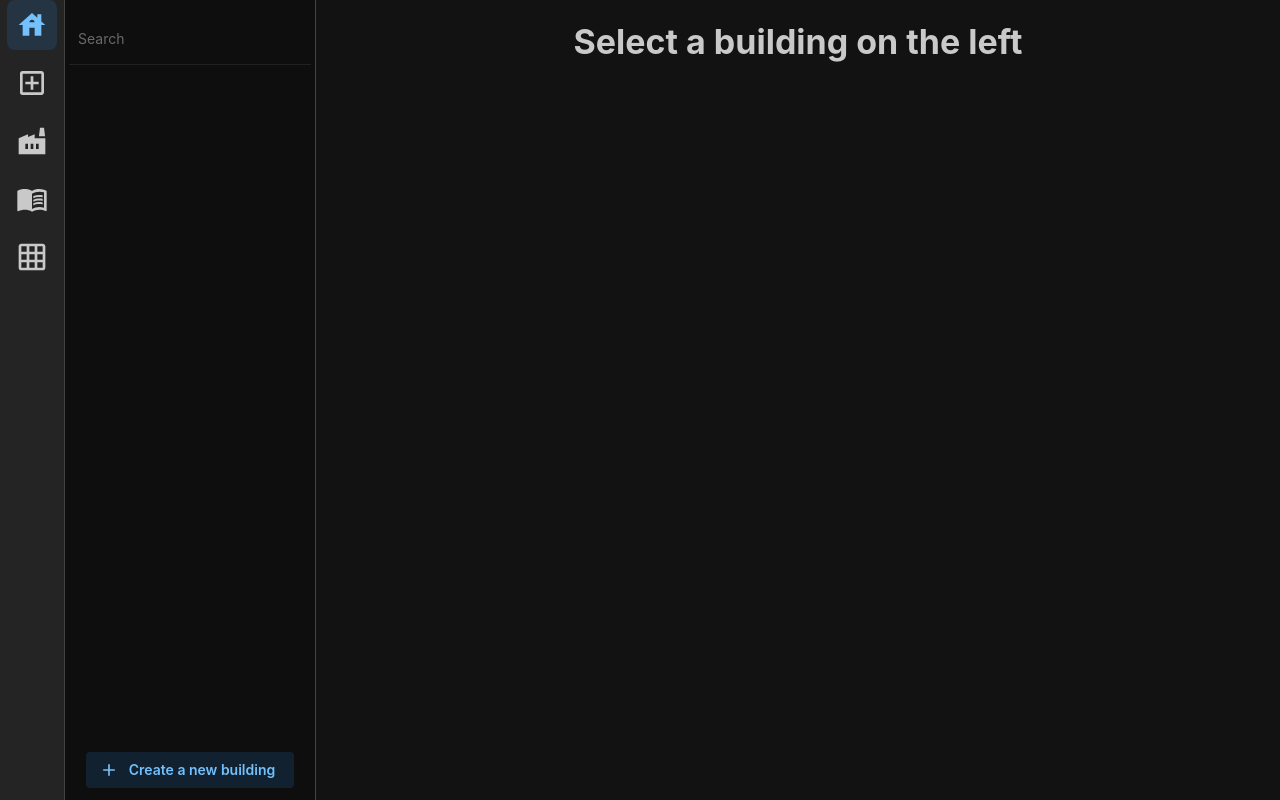
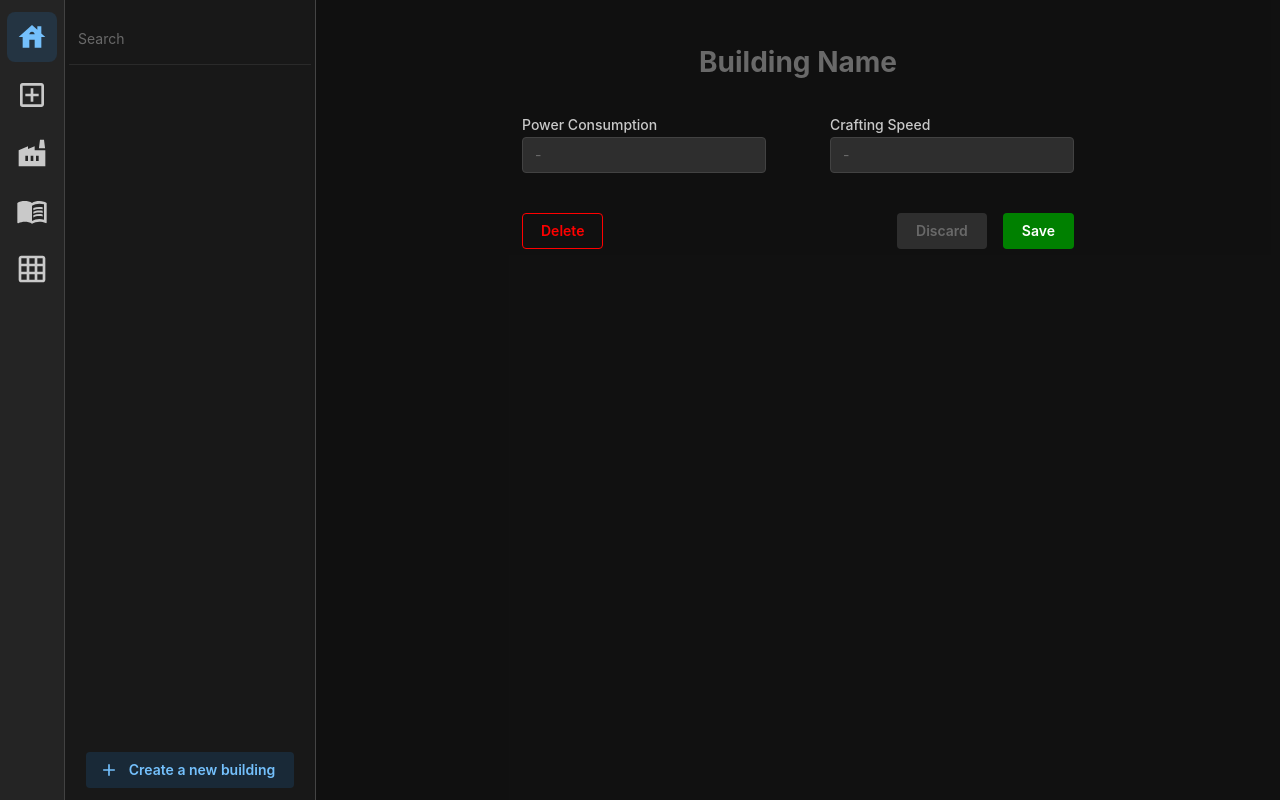
Before and after one commit to JamesPRobertson/eager-ermine, a React (Vite) app: page /buildings in a window 1280 px wide. Built offline with nearby package versions, Linux system fonts and the light colour scheme.

Commit message:
Overhauled BuildingPage

```diff
--- a/src/App.module.css
+++ b/src/App.module.css
@@ -1,6 +1,7 @@
 .navbar {
   gap: 8px;
   align-items: center;
+  padding-top: 0.75em;
 }
 
 .inputs {
--- a/src/components/ItemSelect/itemSelect.module.css
+++ b/src/components/ItemSelect/itemSelect.module.css
@@ -5,7 +5,7 @@
   gap: 0.5em;
   justify-content: start;
   width: 250px;
-  background-color: rgba(0,0,0, 0.25);
+  background-color: rgba(24, 24, 24, 1);
   height: 100%;
 }
 
--- a/src/pages/Recipes/components/RecipeEditControls/RecipeEditControls.module.css
+++ b/src/components/ObjectNameEntry/ObjectNameEntry.module.css
@@ -1,4 +1,4 @@
-.nameInput {
+.input {
   text-align: center;
   font-weight: 700;
   font-size: 1.75em;
--- /dev/null
+++ b/src/components/ObjectNameEntry/ObjectNameEntry.tsx
@@ -0,0 +1,25 @@
+import { TextInput } from "@mantine/core";
+
+import classes from "./ObjectNameEntry.module.css";
+
+type ObjectNameEntryProps = {
+  form: any;
+  formKey: string;
+  placeholder?: string;
+};
+
+export const ObjectNameEntry = ({ form, formKey, placeholder }: ObjectNameEntryProps) => {
+  return (
+    <TextInput
+      classNames={{
+        input: classes.input
+      }}
+      variant="unstyled"
+      placeholder={placeholder ?? "Name"}
+      size="xl"
+      miw={500}
+      key={form.key(formKey)}
+      {...form.getInputProps(formKey)}
+    />
+  );
+};
--- a/src/pages/Buildings/BuildingsPage.tsx
+++ b/src/pages/Buildings/BuildingsPage.tsx
@@ -29,7 +29,7 @@ export const BuildingsPage = () => {
         label="building"
       />
       <div style={{ alignSelf: "stretch", width: 1, backgroundColor: "#444" }} />
-      <BuildingEditControls selected={selectedEntry} />
+      <BuildingEditControls selected={selectedEntry} key={selectedEntry?.id} />
     </Flex>
   );
 };
--- a/src/pages/Buildings/components/BuildingEditControls/BuildingEditControls.tsx
+++ b/src/pages/Buildings/components/BuildingEditControls/BuildingEditControls.tsx
@@ -1,23 +1,49 @@
-import { Button, Flex, Group, TextInput, Title } from "@mantine/core";
+import { Button, Flex, Group, NumberInput, Space } from "@mantine/core";
 
 import { database } from "lib/database";
 import { useForm } from "@mantine/form";
+import { ObjectNameEntry } from "components/ObjectNameEntry/ObjectNameEntry";
+
+type FormValues = {
+  name?: string;
+  craftingSpeedFactor?: number;
+  powerConsumption?: number;
+};
+
+const initialFormValues: FormValues = {
+  name: undefined,
+  craftingSpeedFactor: undefined,
+  powerConsumption: undefined
+};
+
+function mapBuildingToFormValues(building: Building): FormValues {
+  return {
+    name: building.name,
+    craftingSpeedFactor: building.craftingSpeedFactor,
+    powerConsumption: building.powerConsumption
+  };
+}
 
 export const BuildingEditControls = ({ selected }: { selected?: Building }) => {
-  const form = useForm({
+  const form = useForm<FormValues>({
     mode: "uncontrolled",
-    initialValues: {
-      name: ""
-    },
+    initialValues: selected ?? initialFormValues,
     validate: {
       name: (value) => (value === "" ? "Name cannot be empty" : null)
     }
   });
 
+  console.log(selected);
+
   return (
-    <Flex p="lg" direction="column" gap="lg" align="center" flex={1}>
-      <Title>{selected ? selected.name : "Select a building on the left"}</Title>
-      {selected && (
+    <Flex
+      p="xl"
+      direction="column"
+      align="center"
+      flex={1}
+      style={{ backgroundColor: "rgba(16, 16, 16, 0.66)" }}
+      h="100%"
+    >
       <Flex
         component="form"
         onSubmit={() => {
@@ -29,19 +55,44 @@ export const BuildingEditControls = ({ selected }: { selected?: Building }) => {
           });
         }}
         direction="column"
-          gap="md"
+        gap="lg"
         h="100%"
       >
-          <TextInput label="Name" placeholder={selected.name} key={form.key("name")} {...form.getInputProps("name")} />
-          <Group justify="space-between">
+        <ObjectNameEntry form={form} formKey="name" placeholder="Building Name" />
+        <Group gap="4em">
+          <NumberInput
+            flex={1}
+            label="Power Consumption"
+            hideControls
+            allowNegative={false}
+            placeholder="-"
+            key={form.key("powerConsumption")}
+            {...form.getInputProps("powerConsumption")}
+          />
+          <NumberInput
+            flex={1}
+            label="Crafting Speed"
+            hideControls
+            allowNegative={false}
+            allowDecimal
+            placeholder="-"
+            key={form.key("craftingSpeedFactor")}
+            {...form.getInputProps("craftingSpeedFactor")}
+          />
+        </Group>
+        <Space />
+        <Group>
+          <Group flex={1}>
             <Button variant="outline" color="rgba(255, 0, 0, 1)">
               Delete
             </Button>
-            <Button color="gray">Discard</Button>
-            <Button type="submit">Save</Button>
+          </Group>
+          <Group flex={1} justify="end">
+            <Button color="gray" disabled>Discard</Button>
+            <Button color="rgba(0, 128, 0, 1)" type="submit">Save</Button>
+          </Group>
         </Group>
       </Flex>
-      )}
     </Flex>
   );
 };
--- a/src/pages/Recipes/components/RecipeEditControls/RecipeEditControls.tsx
+++ b/src/pages/Recipes/components/RecipeEditControls/RecipeEditControls.tsx
@@ -1,10 +1,10 @@
 import { useMemo } from "react";
-import { Button, Divider, Flex, Grid, Group, NumberInput, Select, Text, TextInput } from "@mantine/core";
+import { Button, Divider, Flex, Grid, Group, NumberInput, Select, Text } from "@mantine/core";
 
 import { database } from "lib/database";
 import { useForm } from "@mantine/form";
 
-import classes from "./RecipeEditControls.module.css";
+import { ObjectNameEntry } from "components/ObjectNameEntry/ObjectNameEntry";
 
 type ValueLabelPair = {
   value?: string;
@@ -260,19 +260,9 @@ export const RecipeEditControls = ({ selectedRecipe }: { selectedRecipe?: Recipe
       align="center"
       flex={1}
       h="100%"
-      style={{ backgroundColor: "rgba(16, 16, 16, 0.66)" }}
+      style={{ backgroundColor: "rgba(8, 8, 8, 0.50)" }}
     >
-      <TextInput
-        classNames={{
-          input: classes.nameInput
-        }}
-        variant="unstyled"
-        placeholder="Recipe Name"
-        size="xl"
-        miw={500}
-        key={form.key("name")}
-        {...form.getInputProps("name")}
-      />
+      <ObjectNameEntry form={form} formKey="name" placeholder="Recipe Name"/>
       <Grid grow component="form" onSubmit={form.onSubmit(handleSubmit)}>
         <Grid.Col span={5}>
           <Text ta="center" fw={650} size="xl">
@@ -325,12 +315,12 @@ export const RecipeEditControls = ({ selectedRecipe }: { selectedRecipe?: Recipe
 
         <Grid.Col span={12} />
 
-        <Grid.Col span={9}>
+        <Grid.Col span={6}>
           <Button variant="outline" color="red">
             Delete
           </Button>
         </Grid.Col>
-        <Grid.Col span={3}>
+        <Grid.Col span={6}>
           <Group gap="md" justify="end">
             <Button color="gray" disabled>
               Discard
--- a/src/types/data.ts
+++ b/src/types/data.ts
@@ -13,7 +13,8 @@ interface Item extends Object {
 type Building = {
   id: number,
   name: string,
-  powerConsumption: number
+  powerConsumption: number,
+  craftingSpeedFactor: number
 }
 
 type Input = {
```
Lines whose indentation alone changed are shown as unchanged.
